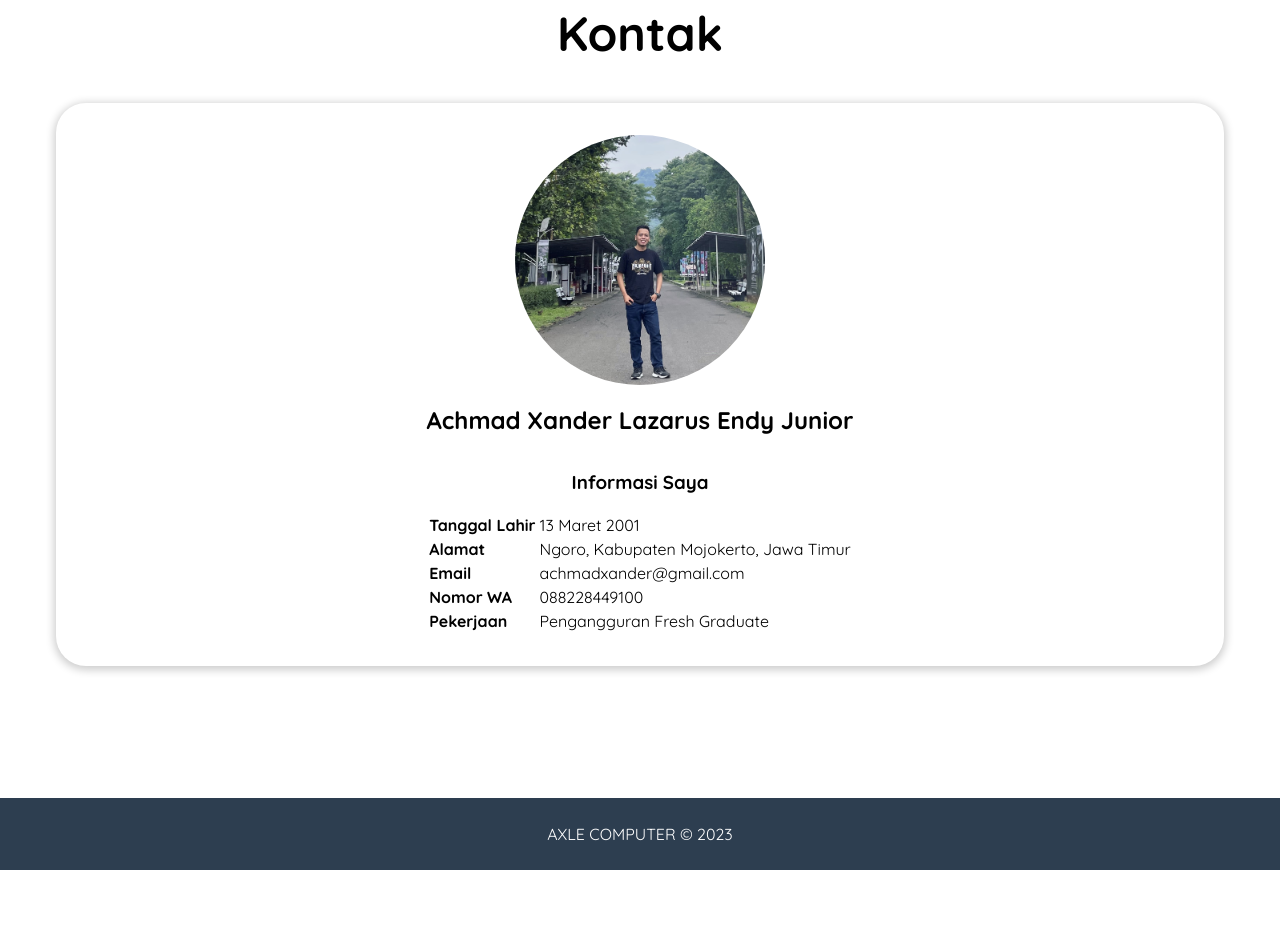
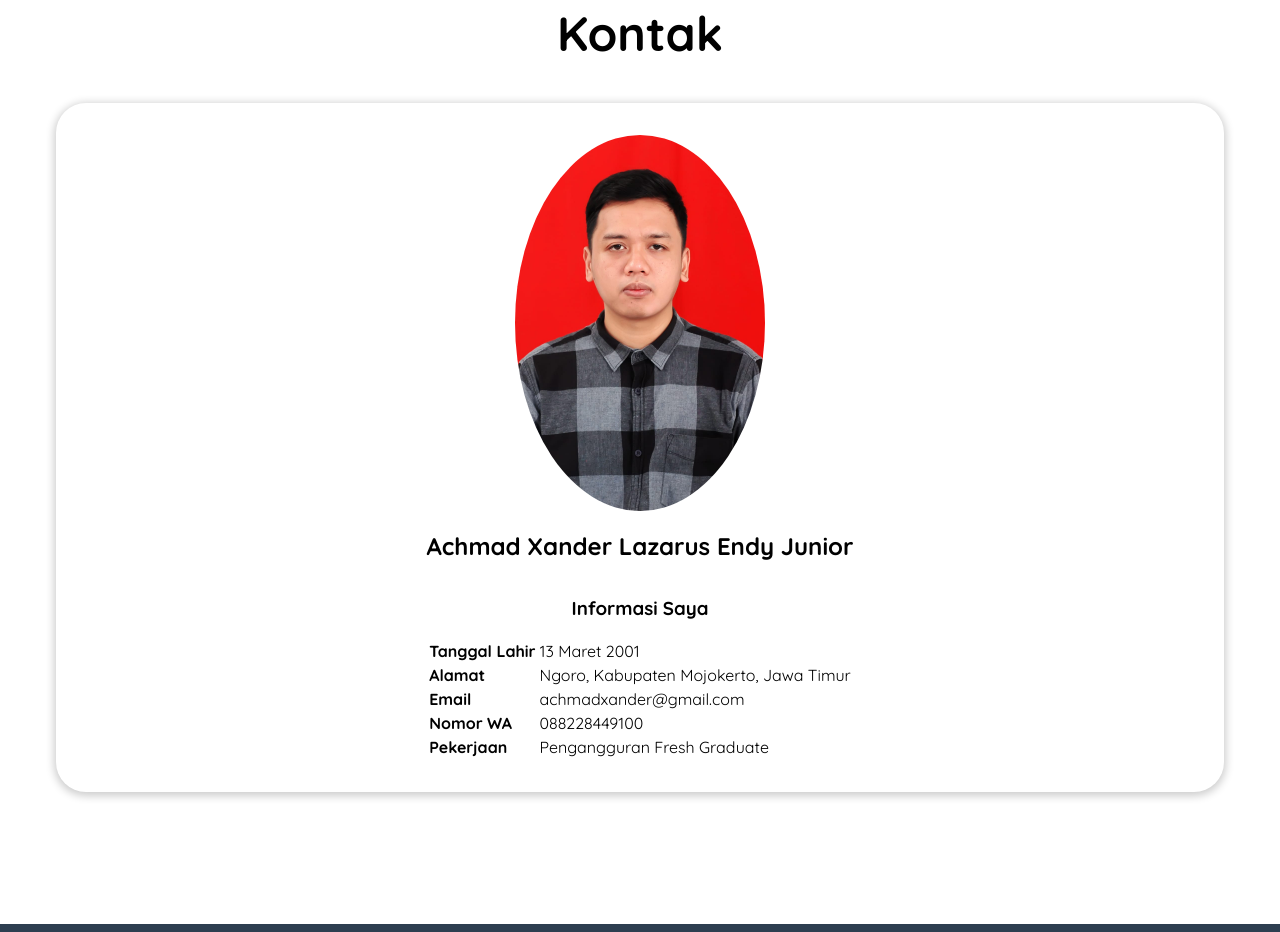
Before and after one commit to AxleCode/Axle-Computer-Simple-Company-Profile-, a plain HTML site: page index.html in a window 1280 px wide. Shown: the part 2325-3257 px from the top of the page. Before the commit the page ends 3195 px from the top, so only its background shows below. Drawn offline with Linux system fonts and the light colour scheme.

Commit message:
Update index.html

```diff
--- a/index.html
+++ b/index.html
@@ -135,7 +135,7 @@
             <article>
                 <header>
                   <figure>
-                    <img src="assets/images/saya.jpg" />
+                    <img src="assets/images/saya1.jpg" />
                     <figcaption>Achmad Xander Lazarus Endy Junior</figcaption>
                   </figure>
                 </header>
```
